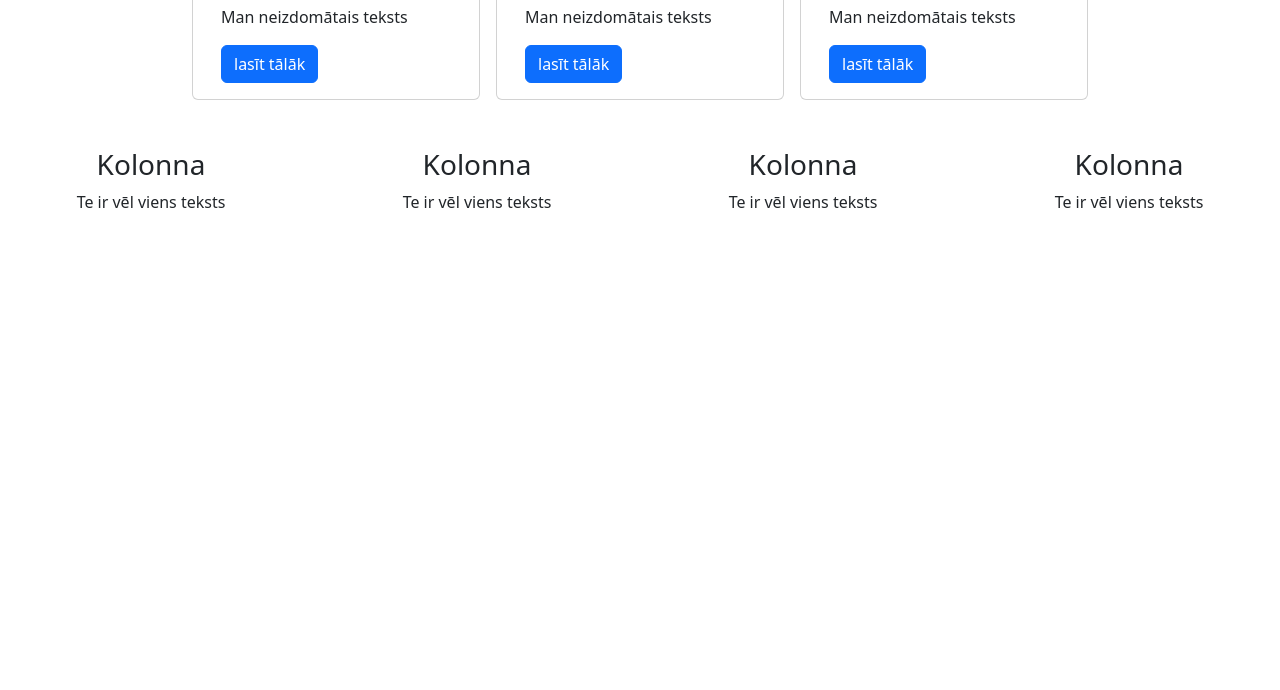
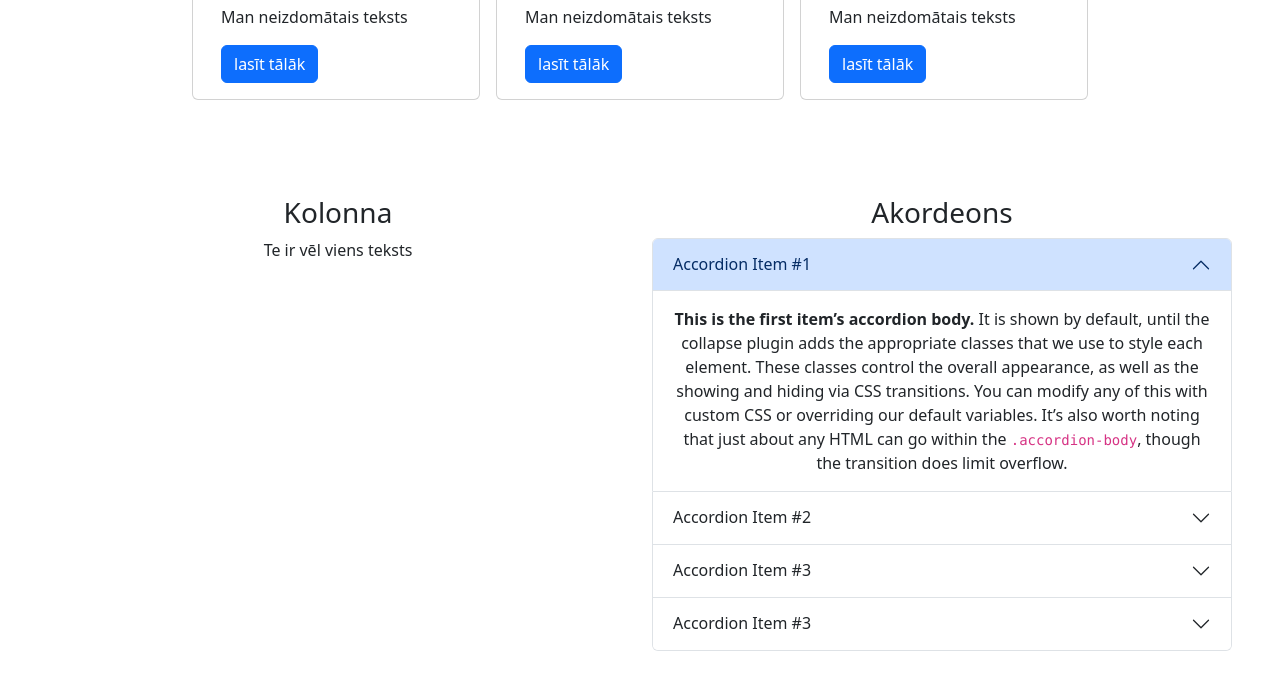
Before and after one commit to vitalymusic/MW11-web, a plain HTML site: page bootstrap.html in a window 1280 px wide. Shown: the part 474-1164 px from the top of the page. Before the commit the page ends 800 px from the top, so only its background shows below. Drawn offline with nearby package versions, Linux system fonts and the light colour scheme.

Commit message:
accordeons

```diff
--- a/bootstrap.html
+++ b/bootstrap.html
@@ -55,22 +55,101 @@
 
     <!-- Otrā rinda -->
 
-    <div class="row mt-5 text-center">
-        <div class="col-md-3">
+    <div class="row mt-5 text-center p-5">
+        <div class="col-md-6">
             <h3>Kolonna</h3>
             <p>Te ir vēl viens teksts</p>
         </div>
-        <div class="col-md-3">
-             <h3>Kolonna</h3>
+        <!-- <div class="col-md-3">
+            <h3>Kolonna</h3>
             <p>Te ir vēl viens teksts</p>
-        </div>
-        <div class="col-md-3">
-             <h3>Kolonna</h3>
+        </div> -->
+        <!-- <div class="col-md-3">
+            <h3>Kolonna</h3>
             <p>Te ir vēl viens teksts</p>
-        </div>
-        <div class="col-md-3">
-             <h3>Kolonna</h3>
-            <p>Te ir vēl viens teksts</p>
+        </div> -->
+        <div class="col-md-6">
+            <h3>Akordeons</h3>
+
+            <!-- <h3>Kolonna</h3>
+            <p>Te ir vēl viens teksts</p> -->
+            <div class="accordion" id="accordionExample">
+                <div class="accordion-item">
+                    <h2 class="accordion-header">
+                        <button class="accordion-button" type="button" data-bs-toggle="collapse"
+                            data-bs-target="#collapseOne" aria-expanded="true" aria-controls="collapseOne">
+                            Accordion Item #1
+                        </button>
+                    </h2>
+                    <div id="collapseOne" class="accordion-collapse collapse show" data-bs-parent="#accordionExample">
+                        <div class="accordion-body">
+                            <strong>This is the first item’s accordion body.</strong> It is shown by default, until the
+                            collapse plugin adds the appropriate classes that we use to style each element. These
+                            classes control the overall appearance, as well as the showing and hiding via CSS
+                            transitions. You can modify any of this with custom CSS or overriding our default variables.
+                            It’s also worth noting that just about any HTML can go within the
+                            <code>.accordion-body</code>, though the transition does limit overflow.
+                        </div>
+                    </div>
+                </div>
+                <div class="accordion-item">
+                    <h2 class="accordion-header">
+                        <button class="accordion-button collapsed" type="button" data-bs-toggle="collapse"
+                            data-bs-target="#collapseTwo" aria-expanded="false" aria-controls="collapseTwo">
+                            Accordion Item #2
+                        </button>
+                    </h2>
+                    <div id="collapseTwo" class="accordion-collapse collapse" data-bs-parent="#accordionExample">
+                        <div class="accordion-body">
+                            <strong>This is the second item’s accordion body.</strong> It is hidden by default, until
+                            the collapse plugin adds the appropriate classes that we use to style each element. These
+                            classes control the overall appearance, as well as the showing and hiding via CSS
+                            transitions. You can modify any of this with custom CSS or overriding our default variables.
+                            It’s also worth noting that just about any HTML can go within the
+                            <code>.accordion-body</code>, though the transition does limit overflow.
+                        </div>
+                    </div>
+                </div>
+                <div class="accordion-item">
+                    <h2 class="accordion-header">
+                        <button class="accordion-button collapsed" type="button" data-bs-toggle="collapse"
+                            data-bs-target="#collapseThree" aria-expanded="false" aria-controls="collapseThree">
+                            Accordion Item #3
+                        </button>
+                    </h2>
+                    <div id="collapseThree" class="accordion-collapse collapse" data-bs-parent="#accordionExample">
+                        <div class="accordion-body">
+                            <strong>This is the third item’s accordion body.</strong> It is hidden by default, until the
+                            collapse plugin adds the appropriate classes that we use to style each element. These
+                            classes control the overall appearance, as well as the showing and hiding via CSS
+                            transitions. You can modify any of this with custom CSS or overriding our default variables.
+                            It’s also worth noting that just about any HTML can go within the
+                            <code>.accordion-body</code>, though the transition does limit overflow.
+                        </div>
+                    </div>
+                </div>
+                <div class="accordion-item">
+                    <h2 class="accordion-header">
+                        <button class="accordion-button collapsed" type="button" data-bs-toggle="collapse"
+                            data-bs-target="#collapseFour" aria-expanded="false" aria-controls="collapseThree">
+                            Accordion Item #3
+                        </button>
+                    </h2>
+                    <div id="collapseFour" class="accordion-collapse collapse" data-bs-parent="#accordionExample">
+                        <div class="accordion-body">
+                            <strong>This is the third item’s accordion body.</strong> It is hidden by default, until the
+                            collapse plugin adds the appropriate classes that we use to style each element. These
+                            classes control the overall appearance, as well as the showing and hiding via CSS
+                            transitions. You can modify any of this with custom CSS or overriding our default variables.
+                            It’s also worth noting that just about any HTML can go within the
+                            <code>.accordion-body</code>, though the transition does limit overflow.
+                        </div>
+                    </div>
+                </div>
+            </div>
+
+
+
         </div>
 
     </div>
```
